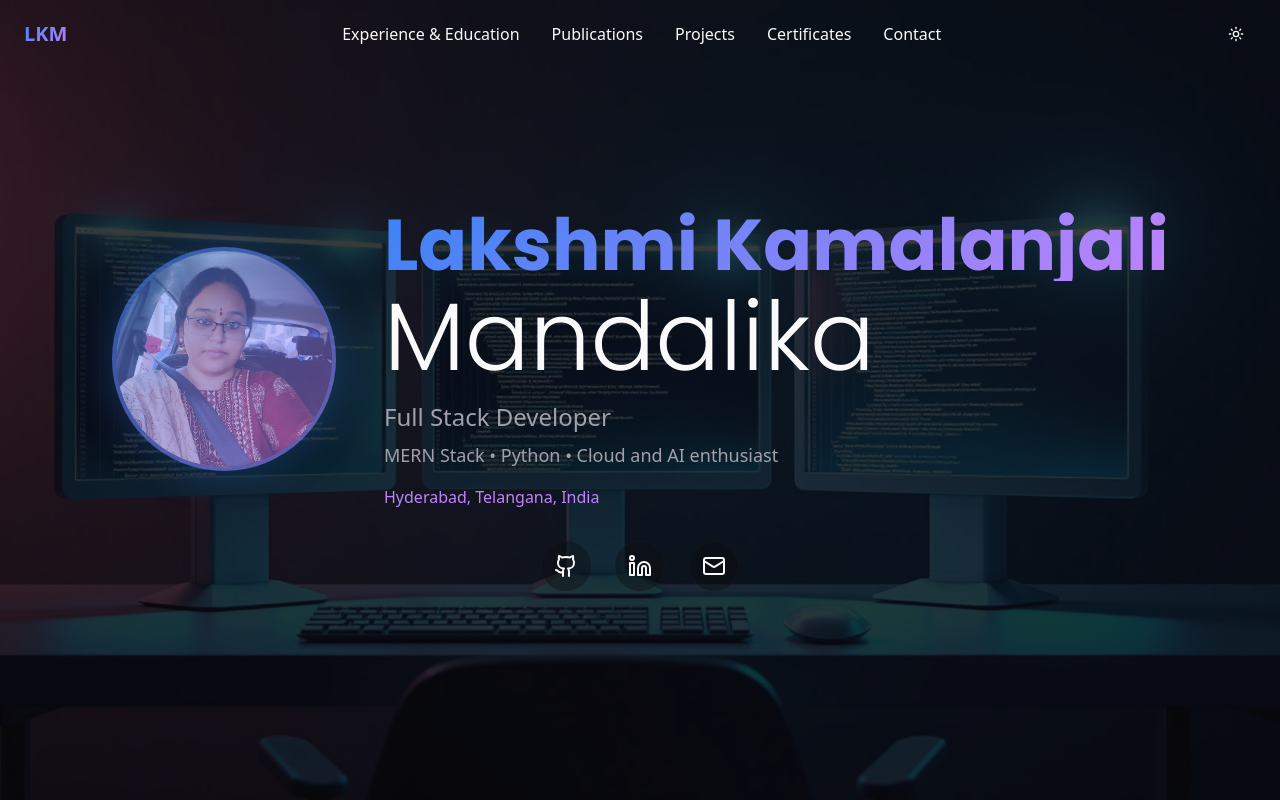
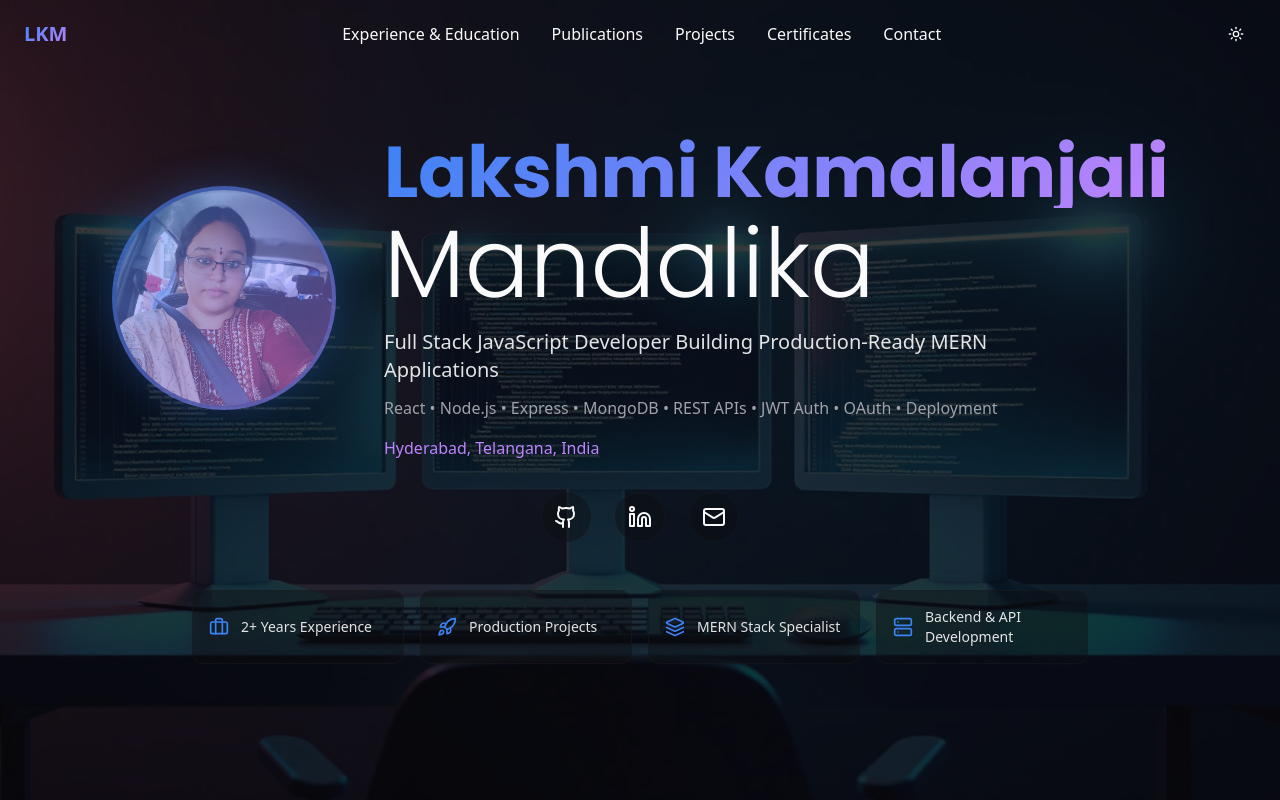
Before and after one commit to Kamalanjali/MLK-Portfolio-site-2025, a React (Vite) app: page / in a window 1280 px wide. Shown: the top 800 px of the page. Built offline with nearby package versions, Linux system fonts and the light colour scheme.

Commit message:
Changes
Co-authored-by: Kamalanjali <38550871+Kamalanjali@users.noreply.github.com>

```diff
--- a/src/components/Hero.tsx
+++ b/src/components/Hero.tsx
@@ -1,5 +1,5 @@
 import { Button } from "@/components/ui/enhanced-button"
-import { Github, Linkedin, Mail, Download } from "lucide-react"
+import { Github, Linkedin, Mail, Briefcase, Rocket, Layers, Server } from "lucide-react"
 import heroBackground from "@/assets/hero-background.jpg"
 const profilePhotoUrl = "/lovable-uploads/dbe46c0f-a10d-4d8a-80c9-33bfeaa203ca.png"
 
@@ -41,8 +41,12 @@ const Hero = () => {
                 Mandalika
               </h2>
               <div className="text-xl md:text-2xl text-muted-foreground animate-fade-in-left">
-                <p className="mb-2">Full Stack Developer</p>
-                <p className="text-lg">MERN Stack • Python • Cloud and AI enthusiast</p>
+                <p className="mb-3 text-lg md:text-xl text-foreground/90 font-medium max-w-2xl">
+                  Full Stack JavaScript Developer Building Production-Ready MERN Applications
+                </p>
+                <p className="text-sm md:text-base max-w-2xl leading-relaxed">
+                  React • Node.js • Express • MongoDB • REST APIs • JWT Auth • OAuth • Deployment
+                </p>
                 <p className="text-base mt-4 text-accent">Hyderabad, Telangana, India</p>
               </div>
             </div>
@@ -74,6 +78,24 @@ const Hero = () => {
             <Mail className="w-6 h-6" />
           </a>
         </div>
+
+        {/* Credibility Metrics */}
+        <div className="mt-12 grid grid-cols-2 md:grid-cols-4 gap-4 max-w-4xl mx-auto animate-fade-in">
+          {[
+            { icon: <Briefcase className="w-5 h-5" />, label: "2+ Years Experience" },
+            { icon: <Rocket className="w-5 h-5" />, label: "Production Projects" },
+            { icon: <Layers className="w-5 h-5" />, label: "MERN Stack Specialist" },
+            { icon: <Server className="w-5 h-5" />, label: "Backend & API Development" },
+          ].map((m) => (
+            <div
+              key={m.label}
+              className="flex items-center gap-3 p-4 rounded-lg bg-card/40 backdrop-blur-glass border border-border/50 hover:border-primary/30 transition-all duration-300"
+            >
+              <div className="text-primary">{m.icon}</div>
+              <span className="text-sm font-medium text-foreground/90">{m.label}</span>
+            </div>
+          ))}
+        </div>
       </div>
     </section>
   )
```
